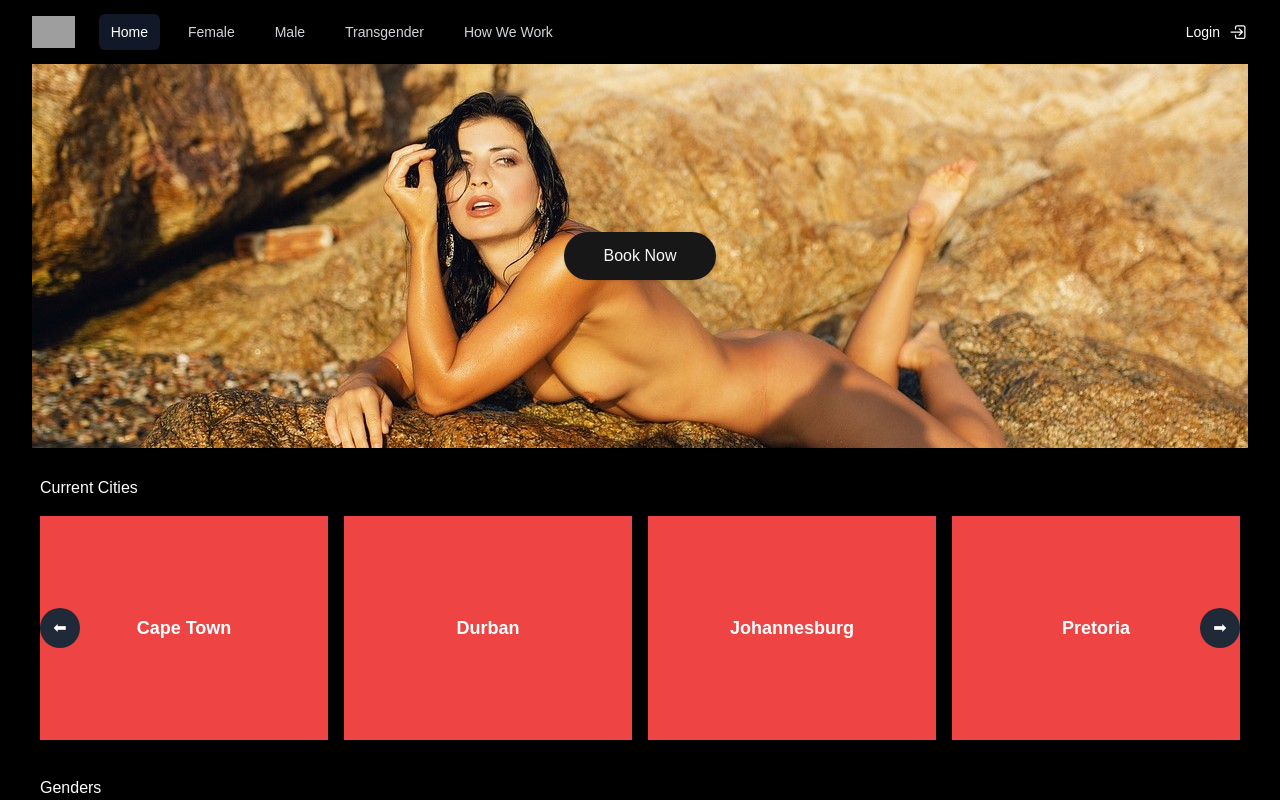
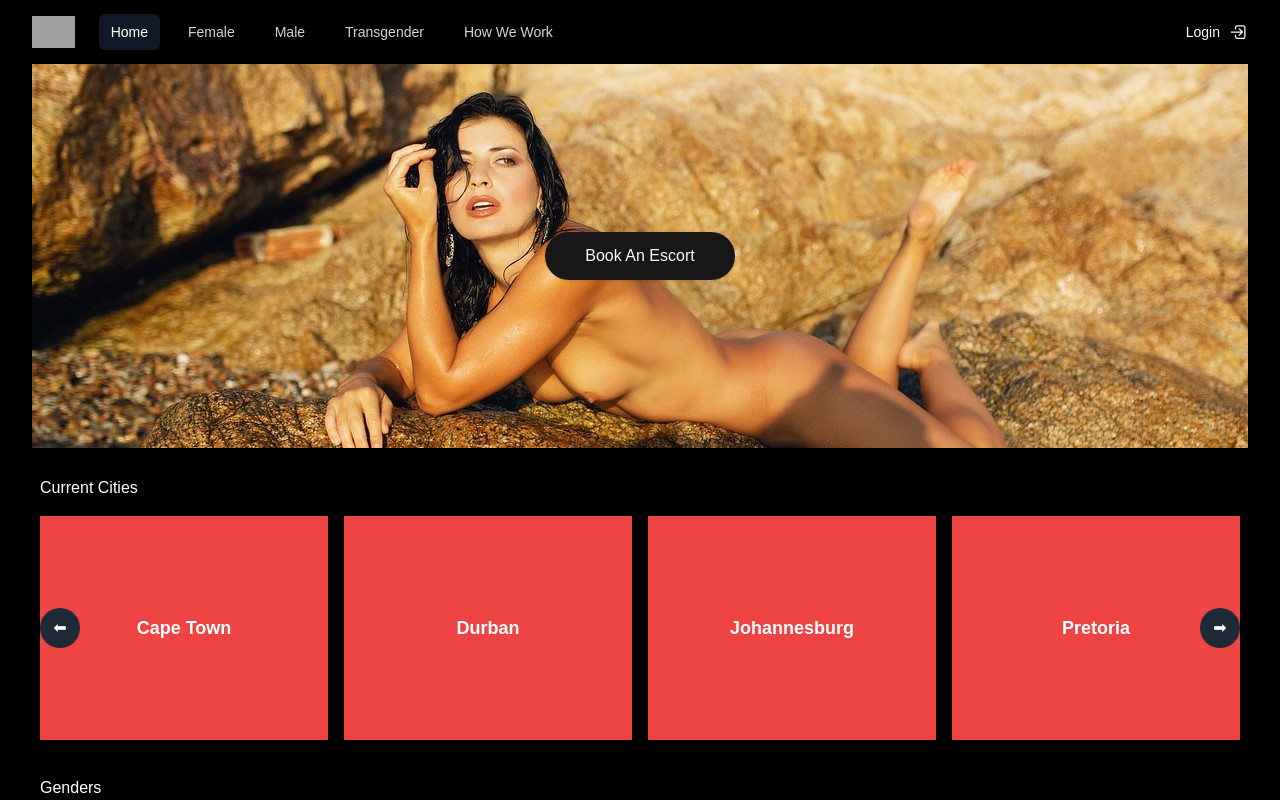
Before and after one commit to MauriceDev1/esc, a Next.js app: page / in a window 1280 px wide. Shown: the top 800 px of the page. Built offline with nearby package versions, Linux system fonts and the light colour scheme; grey boxes are pictures that could not be loaded.

Commit message:
fix the book now button text

```diff
--- a/components/Hero.tsx
+++ b/components/Hero.tsx
@@ -7,7 +7,7 @@ const Hero = () => {
     <div className='w-full flex h-96 bg-custom-image'>
         <Link href="/book/city" className='m-auto'>
             <Button className='rounded-sm text-md px-10 py-3 h-12 rounded-full'>
-                Book Now
+                Book An Escort
             </Button>
         </Link>
     </div>
```
